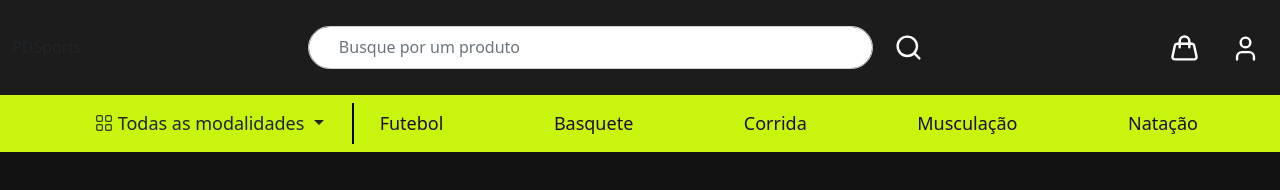
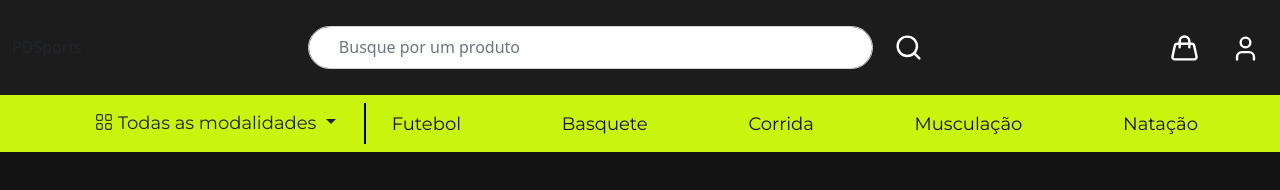
Before and after one commit to rogermarllus/PDSports, a plain HTML site: page index.html in a window 1280 px wide. Drawn offline with nearby package versions, Linux system fonts and the light colour scheme; a web font is replaced by a local one.

Commit message:
fix: Corrige importacao da fonte montserrat

```diff
--- a/css/style.css
+++ b/css/style.css
@@ -71,6 +71,7 @@ body {
 .navigation-bar {
     background-color: var(--fundo-terciario);
     height: 95px;
+
 }
 
 /* Define tamanho padrão para ícones grandes */
@@ -113,12 +114,14 @@ body {
     color: #1D0F28;
     font-weight: 500;
     text-decoration: none;
+    font-family: var(--fonte-montserrat);
 }
 
-/* Define tamanho e peso da fonte do botão dropdown */
+/* Define tamanho, familia e peso da fonte do botão dropdown */
 .button-dropdown-nav {
     font-size: 18px;
     font-weight: 500;
+    font-family: var(--fonte-montserrat);
 }
 
 /* Define posição relativa para servir de referência ao dropdown */
```
